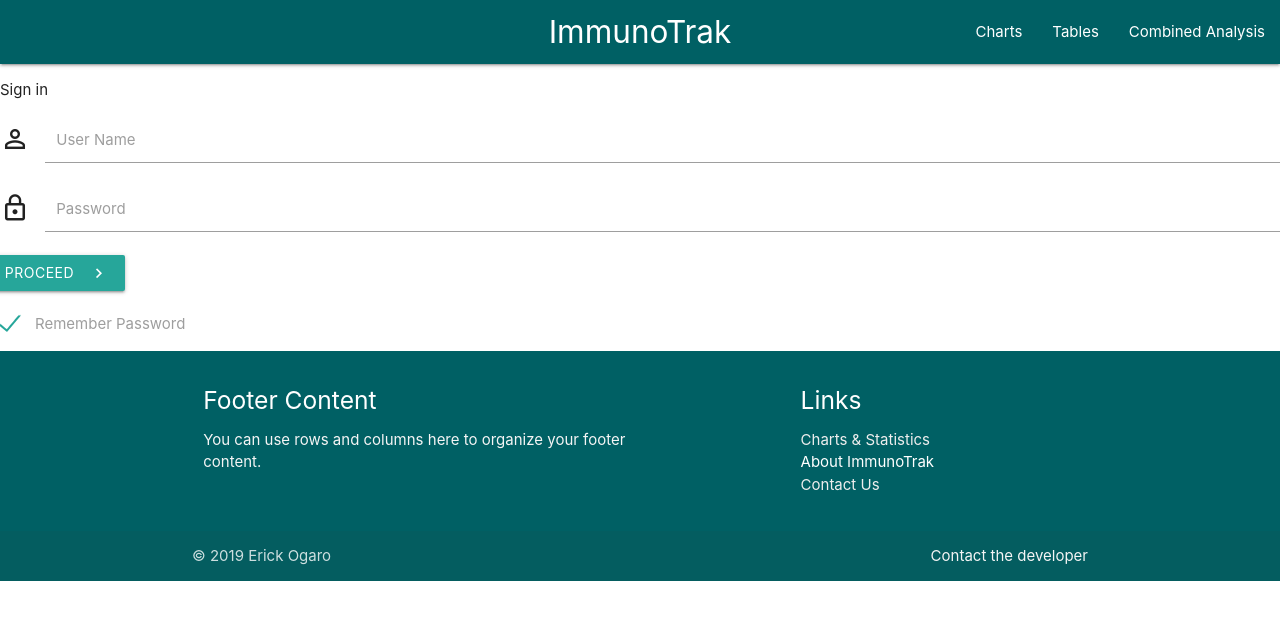
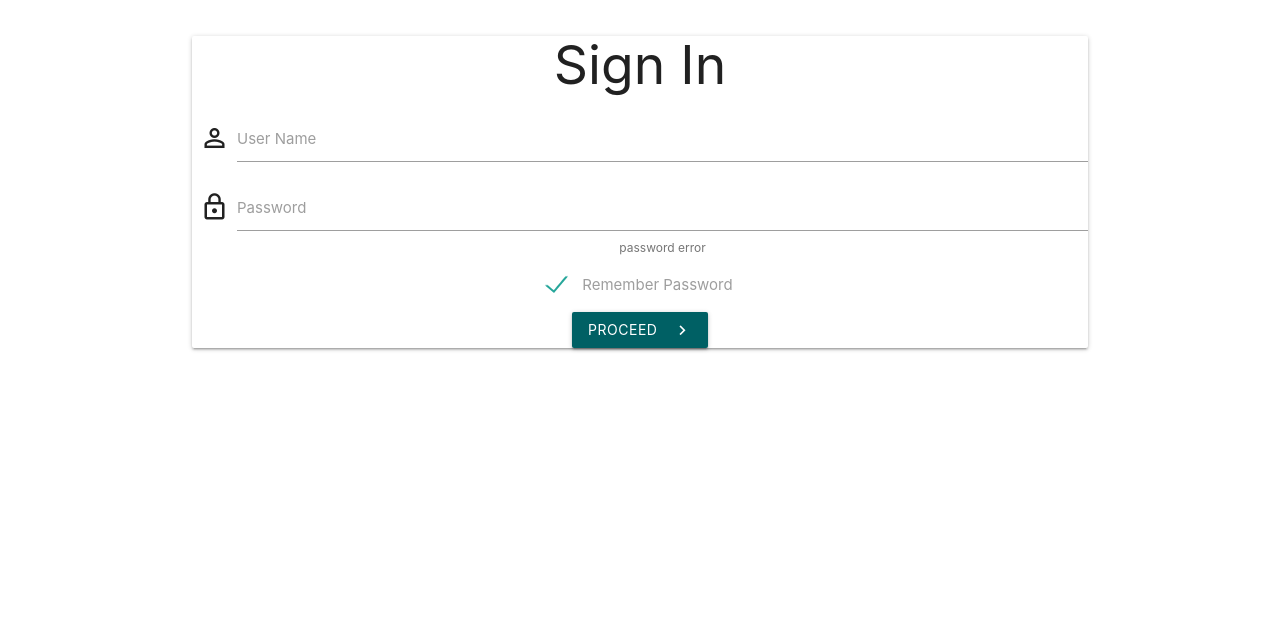
Before and after one commit to ogaroh/immunotrak, a Django app: page /login/ in a window 1280 px wide. Shown: the top 620 px of the page. Run offline with Django 3.2, Linux system fonts and the light colour scheme.

Commit message:
login styling

```diff
--- a/templates/base.html
+++ b/templates/base.html
@@ -28,6 +28,7 @@
                 <li><a href="#">Charts</a></li>
                 <li><a href="#">Tables</a></li>
                 <li><a href="#">Combined Analysis</a></li>
+                <li><a href="#">Options</a></li>
             </ul>
         </div>
     </nav>
--- a/templates/login.html
+++ b/templates/login.html
@@ -1,34 +1,56 @@
+{%load static%}
+
+<!DOCTYPE html>
+<html>
+
+<head>
+    <!--Import Google Icon Font-->
+    <link href="https://fonts.googleapis.com/icon?family=Material+Icons" rel="stylesheet">
+    <!-- Compiled and minified CSS -->
+    <link rel="stylesheet" href="https://cdnjs.cloudflare.com/ajax/libs/materialize/1.0.0/css/materialize.min.css">
+
+    <!--Let browser know website is optimized for mobile-->
+    <meta name="viewport" content="width=device-width, initial-scale=1.0" />
+
     <title>Immunotrak:: Log In</title>
-{%extends 'base.html'%}
+</head>
 
-{%block content%}
-<div class="col s6">
-    <p class="">Sign in</p>
+<body>
+    <div class="container col s12 m6 offset-m3">
+        <div class="card center-align mg">
+            <h2 class="center-align">Sign In</h2>
             <form class="col" action="" method="POST">
                 <div class="col s12">
-            <div class="input-field col s6">
+                    <div class="input-field">
                         <i class="material-icons prefix">person_outline</i>
                         <input id="icon_prefix" type="email" class="validate">
                         <label for="icon_prefix">User Name</label>
                     </div>
-            <div class="input-field col s6">
+                    <div class="input-field">
                         <i class="material-icons prefix">lock_outline</i>
                         <input id="icon_password" type="password" class="validate">
                         <label for="icon_password">Password</label>
+                        <span class="helper-text" data-error="wrong" data-success="right">password error</span>
                     </div>
                     <div class="row">
-                <a class="waves-effect waves-heavy btn"><i class="material-icons right">navigate_next</i>Proceed</a>
-            </div>
-            <div>
                         <p>
                             <label>
-                        <input type="checkbox" checked="checked" />
+                                <input type="checkbox" checked="checked" id="remember" />
                                 <span>Remember Password</span>
                             </label>
                         </p>
+                        <span>
+                            <a class="center-align waves-effect waves-heavy btn cyan darken-4">
+                                <i class="material-icons right">navigate_next</i>Proceed</a>
+                        </span>
                     </div>
-
                 </div>
             </form>
         </div>
-{%endblock%}
+    </div>
+
+    <!-- Compiled and minified JavaScript -->
+    <script src="https://cdnjs.cloudflare.com/ajax/libs/materialize/1.0.0/js/materialize.min.js"></script>
+</body>
+
+</html>
```
Also changed, not shown: static/css/style.css (+19 -0 lines). Lines whose indentation alone changed are shown as unchanged.
